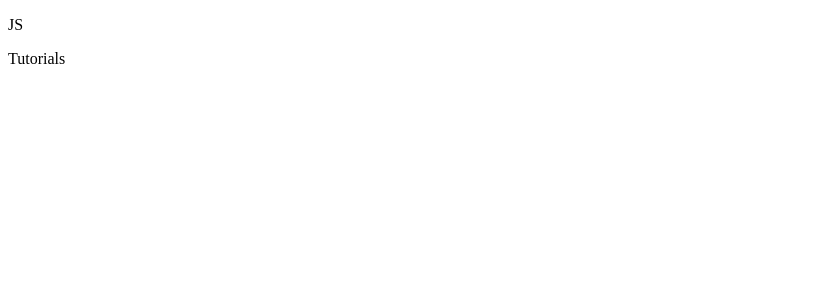
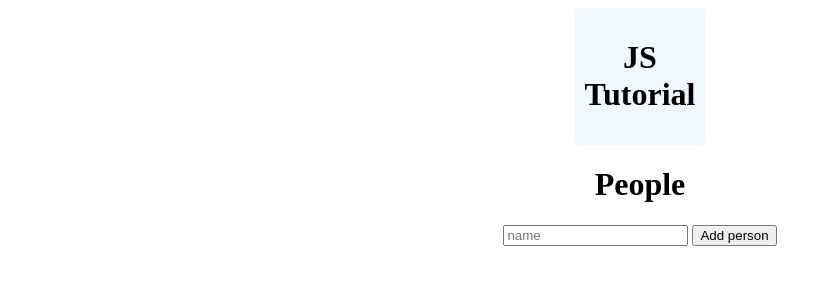
Before and after one commit to GaniyuSodiq/factory-func, a plain HTML site: page module.html in a window 1280 px wide. Shown: the whole page, without its empty margins (0-832 px from the left). Drawn offline with Linux system fonts and the light colour scheme.

Commit message:
make the jquery todo in vanilla js

```diff
--- a/module.html
+++ b/module.html
@@ -5,11 +5,27 @@
     <meta name="viewport" content="width=device-width, initial-scale=1.0">
     <title>Document</title>
     <script src="module.js" defer></script>
+    <style>
+        body{
+            text-align: center;
+        }
+        #hero-unit{
+            display: inline-block;
+            background-color: aliceblue;
+            border-radius: 5px;
+            padding: 10px;
+        }
+    </style>
 </head>
 <body>
-    <div>
-        <p>JS</p>
-        <P>Tutorials</P>
+    <div id="hero-unit">
+        <h1>JS <br>Tutorial</h1>
+    </div>
+    <div id="peopleModule">
+        <h1>People</h1>
+        <input type="text" placeholder="name">
+        <button id="addPerson">Add person</button>
+        <ul id="person"></ul>
     </div>
 </body>
 </html>
--- a/module.js
+++ b/module.js
@@ -1,47 +1,47 @@
-// 🪜MODULA JAVASCRIPT - allows you to break your code into logical components
-// Each component that do one thing really well and work together with other components
+// // 🪜MODULA JAVASCRIPT - allows you to break your code into logical components
+// // Each component that do one thing really well and work together with other components
 
-// 📃imagine having a basic todo app
-// tou have a button that adds something to the list
-// and another button that removes item from the list
-// HOW CAN U TURN THIS INTO MODULA JS CODE
+// // 📃imagine having a basic todo app
+// // tou have a button that adds something to the list
+// // and another button that removes item from the list
+// // HOW CAN U TURN THIS INTO MODULA JS CODE
 
-// MODULA JS RULES for each module (component)
-// - self contained module
-// - - everything to do with my module is in my module
-// - - no global variables - global variables slow down perfomance
-// - - if a module manages more than one thing it should be split up
-// - separation of concerns
-// - DRY code - Dont Repeat Yourself
-// - efficient DOM usage
-// - - very few getElementBy
-// - no memory leaks
-// - - all events can be unbound
+// // MODULA JS RULES for each module (component)
+// // - self contained module
+// // - - everything to do with my module is in my module
+// // - - no global variables - global variables slow down perfomance
+// // - - if a module manages more than one thing it should be split up
+// // - separation of concerns
+// // - DRY code - Dont Repeat Yourself
+// // - efficient DOM usage
+// // - - very few getElementBy
+// // - no memory leaks
+// // - - all events can be unbound
 
-// 🪜WHAT DOES AN ACTUAL MODULA PROGRAMMING LOOK LIKE
-// u will use a pattern in our case here Object literal pattern (mostly used pattern)
-// see as the whole namimg and getting is living inside one object
+// // 🪜WHAT DOES AN ACTUAL MODULA PROGRAMMING LOOK LIKE
+// // u will use a pattern in our case here Object literal pattern (mostly used pattern)
+// // see as the whole namimg and getting is living inside one object
 
-const myModule = {
-    name: "Sodiq",
-    age: 28,
-    sayName : function(){
-        alert(this.name)
-    },
-    setName : function(newName){
-        this.name = newName
-    }
-}
-myModule.setName("Olaniyi")
-myModule.sayName()
+// const myModule = {
+//     name: "Sodiq",
+//     age: 28,
+//     sayName : function(){
+//         alert(this.name)
+//     },
+//     setName : function(newName){
+//         this.name = newName
+//     }
+// }
+// myModule.setName("Olaniyi")
+// myModule.sayName()
 
-// the methods that u expose to other modules eg here .setName() .sayName()...
-// (the things that let other modules do action) are called API
-// so our API have 2 methods sayName and setName
+// // the methods that u expose to other modules eg here .setName() .sayName()...
+// // (the things that let other modules do action) are called API
+// // so our API have 2 methods sayName and setName
 
-// with object literal pattern, everything is hackable
-myModule.name = "Alao Olaniyi"
-myModule.sayName() // Alao Olaniyi
-// this is not how to interact with module.
-// you should use methods that are provided for you
-// in revealing module pattern we can hide away some of the
+// // with object literal pattern, everything is hackable
+// myModule.name = "Alao Olaniyi"
+// myModule.sayName() // Alao Olaniyi
+// // this is not how to interact with module.
+// // you should use methods that are provided for you
+// // in revealing module pattern we can hide away some of the
```
